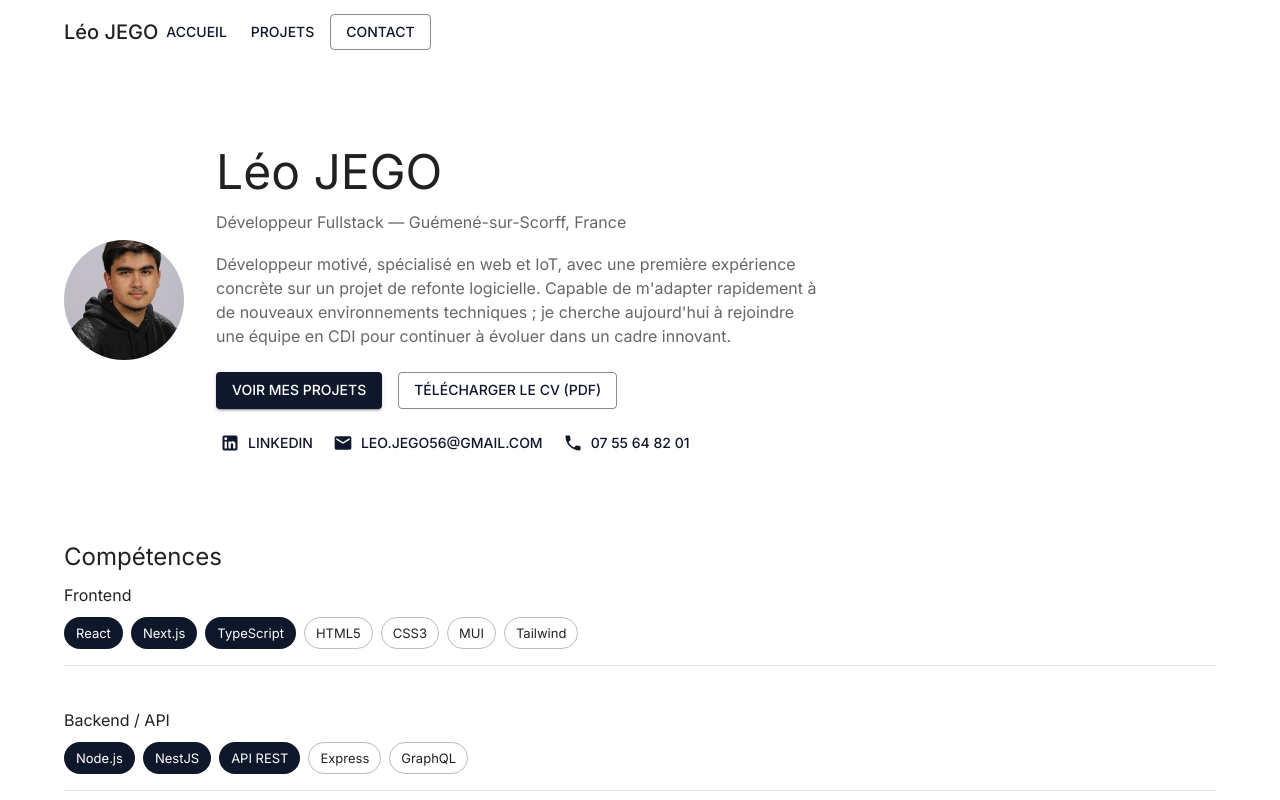
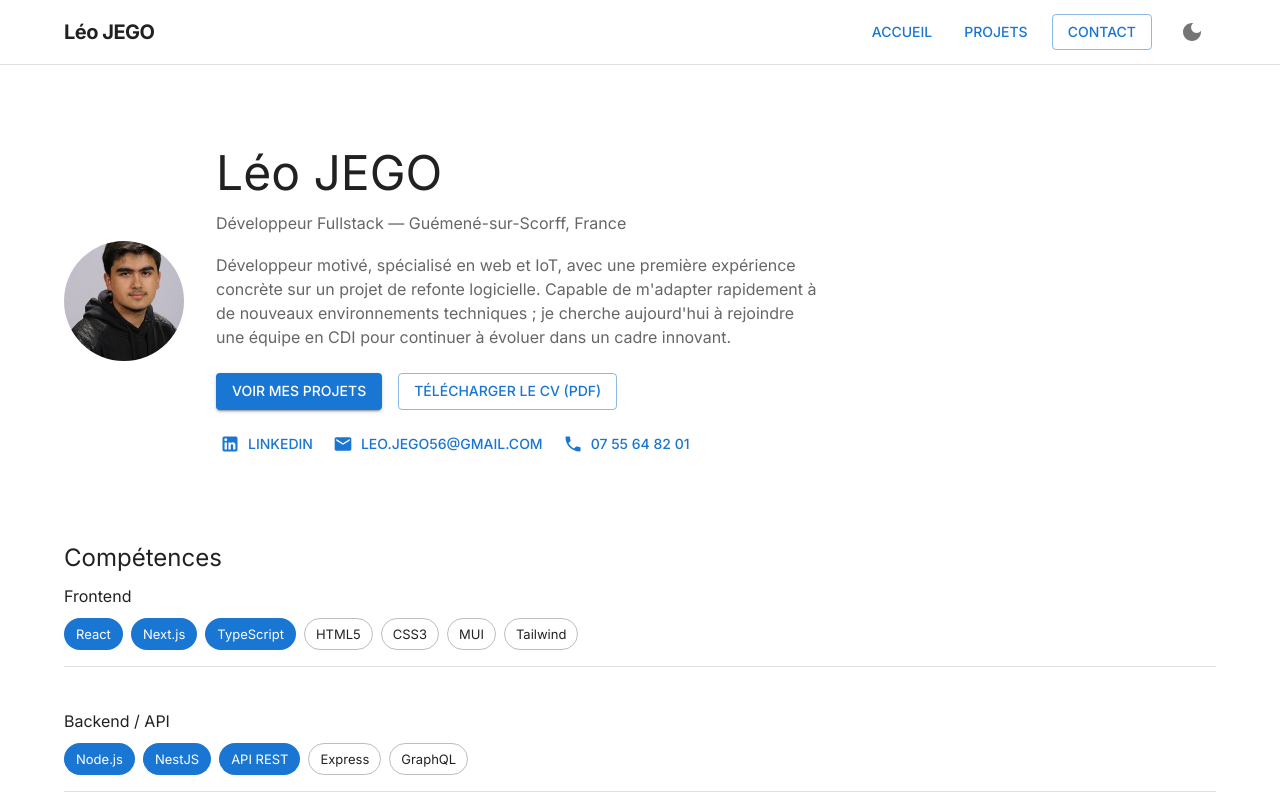
Before and after one commit to Kelkunx/Portfolio, a Next.js app: page / in a window 1280 px wide. Shown: the top 800 px of the page. Built offline with nearby package versions, Linux system fonts and the light colour scheme.

Commit message:
amélioration UI

```diff
--- a/lib/projects.ts
+++ b/lib/projects.ts
@@ -22,7 +22,7 @@ export const projects: Project[] = [
       + "Il présente mes compétences, mes expériences et mes projets. "
       + "Développé avec Next.js et React, il utilise MUI pour le design et suit une architecture moderne. "
       + "Il inclut une page contact avec mes coordonnées et un accès direct à mon CV en PDF.",
-    imageSrc: 'https://placehold.co/600x400?text=No+Image', // capture de ton portfolio une fois déployé
+    imageSrc: '', // capture de ton portfolio une fois déployé
     imageAlt: 'Capture du portfolio personnel',
     tech: ['Next.js', 'React', 'TypeScript', 'MUI'],
     demoUrl: 'https://leo-jego.vercel.app', // à mettre une fois déployé
@@ -53,7 +53,7 @@ export const projects: Project[] = [
       + "Elle incluait un serveur Active Directory, un réseau ethernet et un réseau wifi, un NAS, un système de caméras avec détection de mouvement, "
       + "et un monitoring de la température et de l'humidité. "
       + "J'ai personnellement installé un serveur RADIUS relié à une borne wifi Cisco et configuré des capteurs de mouvement, de température et d'humidité avec Arduino.",
-    imageSrc: 'https://placehold.co/600x400?text=No+Image', // image illustrative
+    imageSrc: '', // image illustrative
     imageAlt: "Illustration d'une baie serveur sécurisée",
     tech: ['Active Directory', 'Cisco', 'RADIUS', 'Arduino'],
     date: '2024-06',
--- a/next.config.ts
+++ b/next.config.ts
@@ -7,7 +7,6 @@ const nextConfig = {
     formats: ['image/avif', 'image/webp'],
     // Si tu n'as pas d'images externes, laisse remotePatterns vide
     // ou ajoute ici les hôtes autorisés :
-    // remotePatterns: [{ protocol: 'https', hostname: 'images.unsplash.com', pathname: '/**' }]
     remotePatterns: [],
   },
 
--- a/package.json
+++ b/package.json
@@ -15,7 +15,9 @@
     "@mui/icons-material": "^7.3.2",
     "@mui/material": "^7.3.2",
     "@mui/system": "^7.3.2",
+    "framer-motion": "^12.23.12",
     "html2pdf.js": "^0.12.0",
+    "lottie-react": "^2.4.1",
     "next": "15.5.2",
     "react": "19.1.0",
     "react-dom": "19.1.0",
--- a/src/app/globals.css
+++ b/src/app/globals.css
@@ -1,6 +1,6 @@
-/* app/globals.css - include your existing tailwind imports or base styles above if needed */
+/* app/globals.css */
 
-/* Skip link */
+/* Skip link (accessibilité) */
 .skip-link {
   position: absolute;
   left: -9999px;
@@ -8,7 +8,6 @@
   width: 1px;
   height: 1px;
   overflow: hidden;
-  z-index: -1;
 }
 .skip-link:focus,
 .skip-link:active {
@@ -17,39 +16,55 @@
   width: auto;
   height: auto;
   padding: 0.5rem 1rem;
-  background: #ffffff;
-  color: #0f172a;
+  background: #111;
+  color: #fff;
+  z-index: 9999;
   border-radius: 6px;
-  box-shadow: 0 4px 14px rgba(2,6,23,0.2);
-  z-index: 9999;
-  text-decoration: none;
+  box-shadow: 0 4px 14px rgba(0, 0, 0, 0.25);
 }
 
-/* Focus visible (accessible) */
-:focus {
-  outline: 3px solid rgba(59, 130, 246, 0.55);
+/* Focus visible */
+:focus:not(:focus-visible) {
+  outline: none;
+}
+:focus-visible {
+  outline: 3px solid #1976d2;
   outline-offset: 3px;
+  border-radius: 4px;
 }
 
-/* respect user prefers-reduced-motion */
+/* Transitions globales */
+html,
+body {
+  transition: background-color 250ms ease, color 250ms ease;
+}
+
+/* Respect reduced motion */
 @media (prefers-reduced-motion: reduce) {
   * {
-    animation-duration: 0.01ms !important;
+    animation-duration: 0.001ms !important;
     animation-iteration-count: 1 !important;
-    transition-duration: 0.01ms !important;
+    transition-duration: 0.001ms !important;
     scroll-behavior: auto !important;
   }
 }
 
-/* Optional: improve text contrast for printed CV & ensure print colors */
+/* Impression : garantir contraste et couleurs */
 @media print {
-  @page { size: A4; margin: 15mm; }
-  body { -webkit-print-color-adjust: exact; print-color-adjust: exact; color-adjust: exact; }
+  @page {
+    size: A4;
+    margin: 15mm;
+  }
+  body {
+    -webkit-print-color-adjust: exact;
+    print-color-adjust: exact;
+  }
 }
 
-/* Small utility: make all interactive elements have pointer cursor */
-button, a, input, textarea {
+/* Pointeur sur les éléments interactifs */
+button,
+a,
+input,
+textarea {
   cursor: pointer;
 }
-
-/* you may keep other Tailwind / global rules below or above */
--- a/src/app/layout.tsx
+++ b/src/app/layout.tsx
@@ -39,6 +39,7 @@ export default function RootLayout({ children }: { children: React.ReactNode })
     <html lang="fr">
       <body className={inter.variable}>
         <Providers>
+          <a href="#main-content" className="skip-link">Aller au contenu</a>
           <Header />
           <main id="main-content">{children}</main>
           <Footer />
--- a/src/app/page.tsx
+++ b/src/app/page.tsx
@@ -1,4 +1,4 @@
-// app/page.tsx (ajoute l'import et le composant)
+// app/page.tsx
 'use client';
 import React from 'react';
 import Container from '@mui/material/Container';
@@ -9,17 +9,41 @@ import ExperienceSection from '../components/ExperienceSection';
 import EducationSection from '../components/EducationSection';
 import CertificationsSection from '../components/CertificationsSection';
 import Box from '@mui/material/Box';
+import AnimatedSection from '../components/AnimatedSection';
 
 export default function HomePage() {
   return (
     <Container maxWidth="lg" sx={{ py: 4 }}>
+      <AnimatedSection>
         <HeroSection />
-      <Box component="section">
+      </AnimatedSection>
+
+      <Box
+        component="section"
+        sx={{
+          display: 'flex',
+          flexDirection: 'column',
+        }}
+      >
+        <AnimatedSection>
           <SkillsSection />
+        </AnimatedSection>
+
+        <AnimatedSection>
           <LanguagesSection />
+        </AnimatedSection>
+
+        <AnimatedSection>
           <ExperienceSection />
+        </AnimatedSection>
+
+        <AnimatedSection>
           <EducationSection />
+        </AnimatedSection>
+
+        <AnimatedSection>
           <CertificationsSection />
+        </AnimatedSection>
       </Box>
     </Container>
   );
--- a/src/app/projets/[slug]/page.tsx
+++ b/src/app/projets/[slug]/page.tsx
@@ -4,7 +4,6 @@ import { projects, type Project } from '../../../../lib/projects';
 import Container from '@mui/material/Container';
 import Typography from '@mui/material/Typography';
 import Box from '@mui/material/Box';
-import Image from 'next/image';
 import Link from 'next/link';
 import Button from '@mui/material/Button';
 import Stack from '@mui/material/Stack';
--- a/src/app/providers.tsx
+++ b/src/app/providers.tsx
@@ -1,35 +1,89 @@
-// app/providers.tsx
+// src/app/providers.tsx
 'use client';
 
-import React from 'react';
-import { CacheProvider } from '@emotion/react';
-import createEmotionCache from '../../lib/createEmotionCache';
-import { ThemeProvider, CssBaseline } from '@mui/material';
-import { createTheme } from '@mui/material/styles';
+import React, { createContext, useState, useMemo, useEffect } from 'react';
+import { ThemeProvider, createTheme, PaletteMode, CssBaseline } from '@mui/material';
+import useMediaQuery from '@mui/material/useMediaQuery';
 
-const clientSideEmotionCache = createEmotionCache();
+type ColorModeContextType = {
+  mode: PaletteMode;
+  toggleColorMode: () => void;
+};
 
-const theme = createTheme({
-  palette: {
-    primary: {
-      main: '#0f172a', // slate-900 ~ adapt to your brand
-    },
-    secondary: {
-      main: '#06b6d4', // cyan-500
-    },
-  },
-  typography: {
-    fontFamily: 'Inter, system-ui, -apple-system, "Segoe UI", Roboto, "Helvetica Neue", Arial',
-  },
+export const ColorModeContext = createContext<ColorModeContextType>({
+  mode: 'light',
+  toggleColorMode: () => {},
 });
 
 export default function Providers({ children }: { children: React.ReactNode }) {
+  const prefersDark = useMediaQuery('(prefers-color-scheme: dark)');
+  const [mode, setMode] = useState<PaletteMode>('light');
+
+  // Hydrate mode from localStorage or system preference
+  useEffect(() => {
+    try {
+      const saved = localStorage.getItem('theme');
+      if (saved === 'dark' || saved === 'light') {
+        setMode(saved);
+      } else {
+        setMode(prefersDark ? 'dark' : 'light');
+      }
+    } catch {
+      setMode(prefersDark ? 'dark' : 'light');
+    }
+  }, [prefersDark]);
+
+  const colorMode = useMemo(
+    () => ({
+      mode,
+      toggleColorMode: () => {
+        setMode((prev) => {
+          const next = prev === 'light' ? 'dark' : 'light';
+          try {
+            localStorage.setItem('theme', next);
+          } catch {}
+          return next;
+        });
+      },
+    }),
+    [mode]
+  );
+
+  const theme = useMemo(
+    () =>
+      createTheme({
+        palette: {
+          mode,
+          ...(mode === 'light'
+            ? {
+                background: { default: '#ffffff', paper: '#fff' },
+              }
+            : {
+                background: { default: '#0b1020', paper: '#0a0f1a' },
+              }),
+        },
+        typography: {
+          fontFamily: "Inter, system-ui, -apple-system, 'Segoe UI', Roboto, 'Helvetica Neue', Arial",
+        },
+        components: {
+          MuiCssBaseline: {
+            styleOverrides: {
+              body: {
+                transition: 'background-color 250ms ease, color 250ms ease',
+              },
+            },
+          },
+        },
+      }),
+    [mode]
+  );
+
   return (
-    <CacheProvider value={clientSideEmotionCache}>
+    <ColorModeContext.Provider value={colorMode}>
       <ThemeProvider theme={theme}>
         <CssBaseline />
         {children}
       </ThemeProvider>
-    </CacheProvider>
+    </ColorModeContext.Provider>
   );
 }
--- /dev/null
+++ b/src/components/AnimatedSection.tsx
@@ -0,0 +1,40 @@
+// components/AnimatedSection.tsx
+'use client';
+
+import React from 'react';
+import { motion, useReducedMotion, Variants } from 'framer-motion';
+
+const baseVariants: Variants = {
+  hidden: { opacity: 0, y: 40 },
+  visible: {
+    opacity: 1,
+    y: 0,
+    transition: { duration: 0.6, ease: 'easeOut' },
+  },
+};
+
+export default function AnimatedSection({
+  children,
+  className,
+}: {
+  children: React.ReactNode;
+  className?: string;
+}) {
+  const reduce = useReducedMotion();
+
+  const variants = reduce
+    ? { hidden: { opacity: 1, y: 0 }, visible: { opacity: 1, y: 0 } }
+    : baseVariants;
+
+  return (
+    <motion.section
+      initial="hidden"
+      whileInView="visible"
+      viewport={{ once: false, amount: 0.2 }} // <-- rejoue à chaque scroll
+      variants={variants}
+      className={className}
+    >
+      {children}
+    </motion.section>
+  );
+}
--- a/src/components/Header.tsx
+++ b/src/components/Header.tsx
@@ -1,7 +1,7 @@
 // components/Header.tsx
 'use client';
 
-import React from 'react';
+import React, { useState, useEffect } from 'react';
 import AppBar from '@mui/material/AppBar';
 import Toolbar from '@mui/material/Toolbar';
 import Container from '@mui/material/Container';
@@ -9,29 +9,117 @@ import Typography from '@mui/material/Typography';
 import Button from '@mui/material/Button';
 import Box from '@mui/material/Box';
 import Link from 'next/link';
+import IconButton from '@mui/material/IconButton';
+import MenuIcon from '@mui/icons-material/Menu';
+import Drawer from '@mui/material/Drawer';
+import List from '@mui/material/List';
+import ListItem from '@mui/material/ListItem';
+import ListItemButton from '@mui/material/ListItemButton';
+import ListItemText from '@mui/material/ListItemText';
+import ThemeToggle from './ThemeToggle';
 
 export default function Header() {
+  const [mobileOpen, setMobileOpen] = useState(false);
+  const [scrolled, setScrolled] = useState(false);
+
+  useEffect(() => {
+    const onScroll = () => setScrolled(window.scrollY > 20);
+    window.addEventListener('scroll', onScroll);
+    return () => window.removeEventListener('scroll', onScroll);
+  }, []);
+
+  const navLinks = [
+    { label: 'Accueil', href: '/' },
+    { label: 'Projets', href: '/projets' },
+    { label: 'Contact', href: '/contact' },
+  ];
+
   return (
-    <AppBar position="static" color="transparent" elevation={0}>
+    <>
+      <AppBar
+        position="sticky"
+        color="inherit"
+        elevation={scrolled ? 3 : 0}
+        sx={{
+          borderBottom: scrolled ? 'none' : (theme) => `1px solid ${theme.palette.divider}`,
+          backdropFilter: 'blur(8px)',
+          backgroundColor: (theme) => theme.palette.background.paper + 'ee',
+          transition: 'all 250ms ease',
+        }}
+      >
         <Container maxWidth="lg">
-        <Toolbar disableGutters className="flex justify-between">
-          <Typography variant="h6" component="div">
+          <Toolbar
+            sx={{
+              display: 'flex',
+              alignItems: 'center',
+              justifyContent: 'space-between',
+              minHeight: scrolled ? 56 : 72,
+              transition: 'min-height 200ms ease',
+              px: { xs: 2, md: 0 }, // ajout de padding horizontal
+            }}
+          >
+            {/* Logo */}
+            <Typography
+              variant="h6"
+              component={Link}
+              href="/"
+              sx={{
+                textDecoration: 'none',
+                color: 'inherit',
+                fontWeight: 700,
+                letterSpacing: '-0.5px',
+              }}
+            >
               Léo JEGO
             </Typography>
 
-          <Box>
-            <Button href="/" component={Link} sx={{ mr: 1 }}>
-              Accueil
+            {/* Desktop nav */}
+            <Box
+              sx={{
+                display: { xs: 'none', md: 'flex' },
+                alignItems: 'center',
+                gap: 2,
+              }}
+            >
+              {navLinks.map((link) => (
+                <Button
+                  key={link.href}
+                  component={Link}
+                  href={link.href}
+                  sx={{ fontWeight: 500 }}
+                  variant={link.label === 'Contact' ? 'outlined' : 'text'}
+                >
+                  {link.label}
                 </Button>
-            <Button href="/projets" component={Link} sx={{ mr: 1 }}>
-              Projets
-            </Button>
-            <Button href="/contact" component={Link} variant="outlined">
-              Contact
-            </Button>
+              ))}
+              <ThemeToggle />
+            </Box>
+
+            {/* Mobile nav */}
+            <Box sx={{ display: { xs: 'flex', md: 'none' }, alignItems: 'center', gap: 1 }}>
+              <ThemeToggle />
+              <IconButton onClick={() => setMobileOpen((o) => !o)}>
+                <MenuIcon />
+              </IconButton>
             </Box>
           </Toolbar>
         </Container>
       </AppBar>
+
+      {/* Drawer mobile */}
+      <Drawer anchor="right" open={mobileOpen} onClose={() => setMobileOpen(false)}>
+        <Box sx={{ width: 240, p: 2 }}>
+          <List>
+            {navLinks.map((link) => (
+              <ListItem key={link.href} disablePadding>
+                <ListItemButton component={Link} href={link.href}>
+                  <ListItemText primary={link.label} />
+                </ListItemButton>
+              </ListItem>
+            ))}
+          </List>
+        </Box>
+      </Drawer>
+    </>
   );
 }
--- /dev/null
+++ b/src/components/ThemeToggle.tsx
@@ -0,0 +1,24 @@
+// src/components/ThemeToggle.tsx
+'use client';
+
+import React, { useContext } from 'react';
+import IconButton from '@mui/material/IconButton';
+import Tooltip from '@mui/material/Tooltip';
+import { LightMode, DarkMode } from '@mui/icons-material';
+import { ColorModeContext } from '../app/providers';
+
+export default function ThemeToggle() {
+  const { mode, toggleColorMode } = useContext(ColorModeContext);
+
+  return (
+    <Tooltip title={mode === 'light' ? 'Passer en mode sombre' : 'Passer en mode clair'}>
+      <IconButton
+        onClick={toggleColorMode}
+        aria-label={mode === 'light' ? 'Activer le mode sombre' : 'Activer le mode clair'}
+        size="large"
+      >
+        {mode === 'light' ? <DarkMode /> : <LightMode />}
+      </IconButton>
+    </Tooltip>
+  );
+}
```
Also changed, not shown: 1 other file (tests, documents, lock files or other folders). Lines whose indentation alone changed are shown as unchanged.
